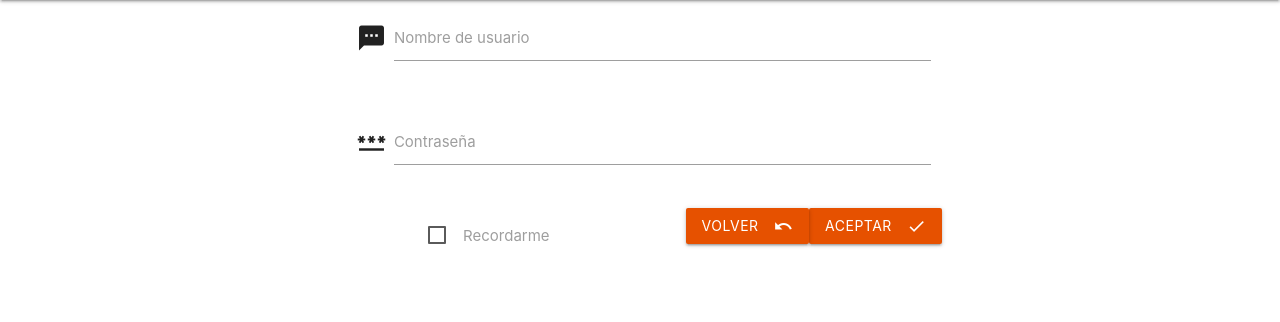
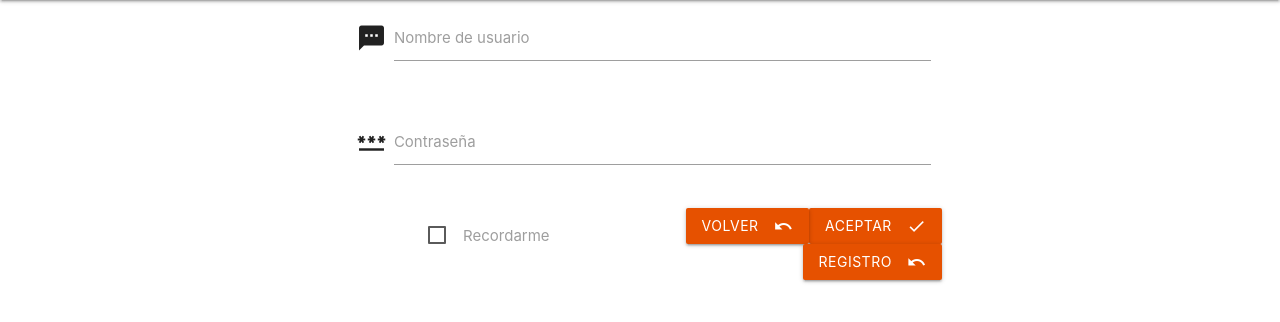
Before and after one commit to MDeBock/CaC-Django, a Django app: page /login in a window 1280 px wide. Shown: the part 64-386 px from the top of the page. Run offline with Django 4.2, Linux system fonts and the light colour scheme.

Commit message:
Update login.html
agrego botón de registro con la ruta al formulario

```diff
--- a/ProviRed/templates/proveedores/login.html
+++ b/ProviRed/templates/proveedores/login.html
@@ -33,7 +33,7 @@
                 <div class="row col s6 right">
                     <a href="{%url 'home' %}" class="waves-effect waves-light btn orange darken-4 right"><i class="material-icons right">check</i>Aceptar</a>
                     <a href="{% url "home" %}" class="waves-effect waves-light btn orange darken-4 right"><i class="material-icons right">undo</i>volver</a>
-
+                    <a href="{% url "registro" %}" class="waves-effect waves-light btn orange darken-4 right"><i class="material-icons right">undo</i>registro</a>
 
                 </div>
             </div>
```
